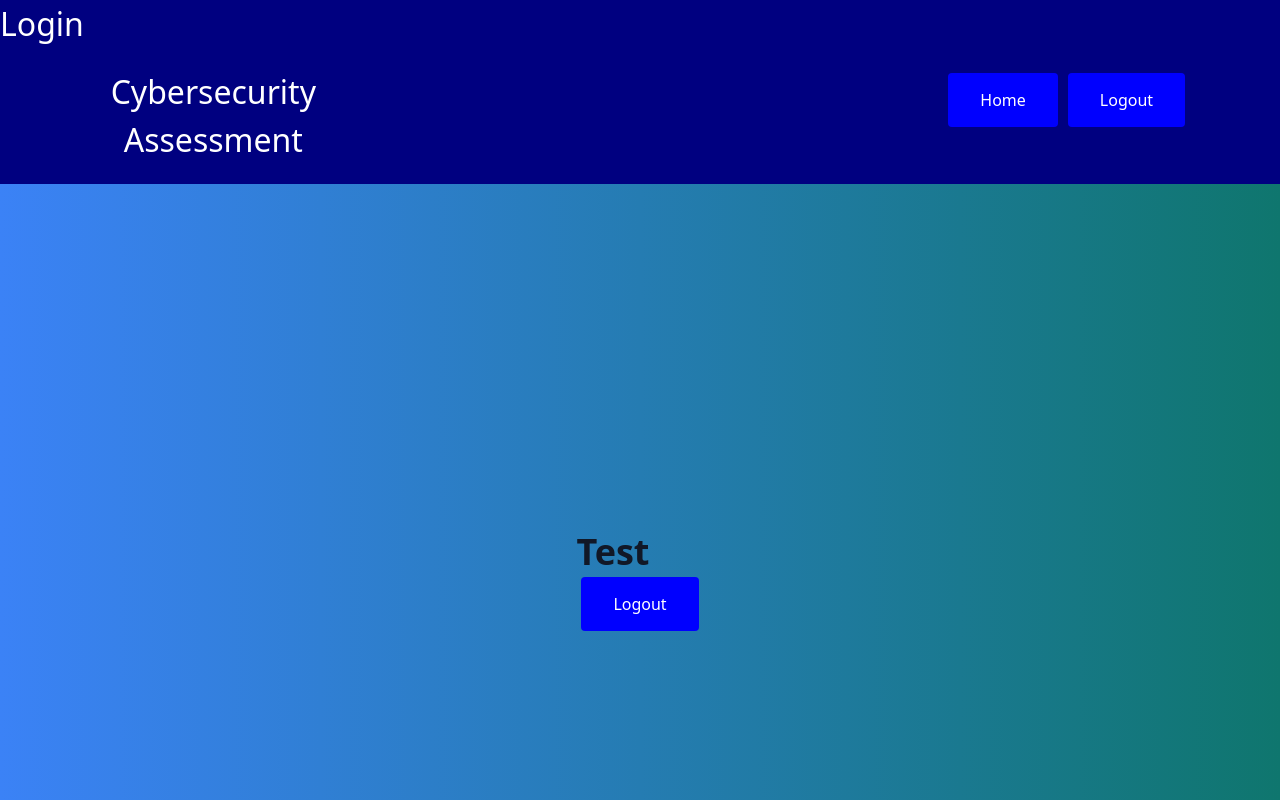
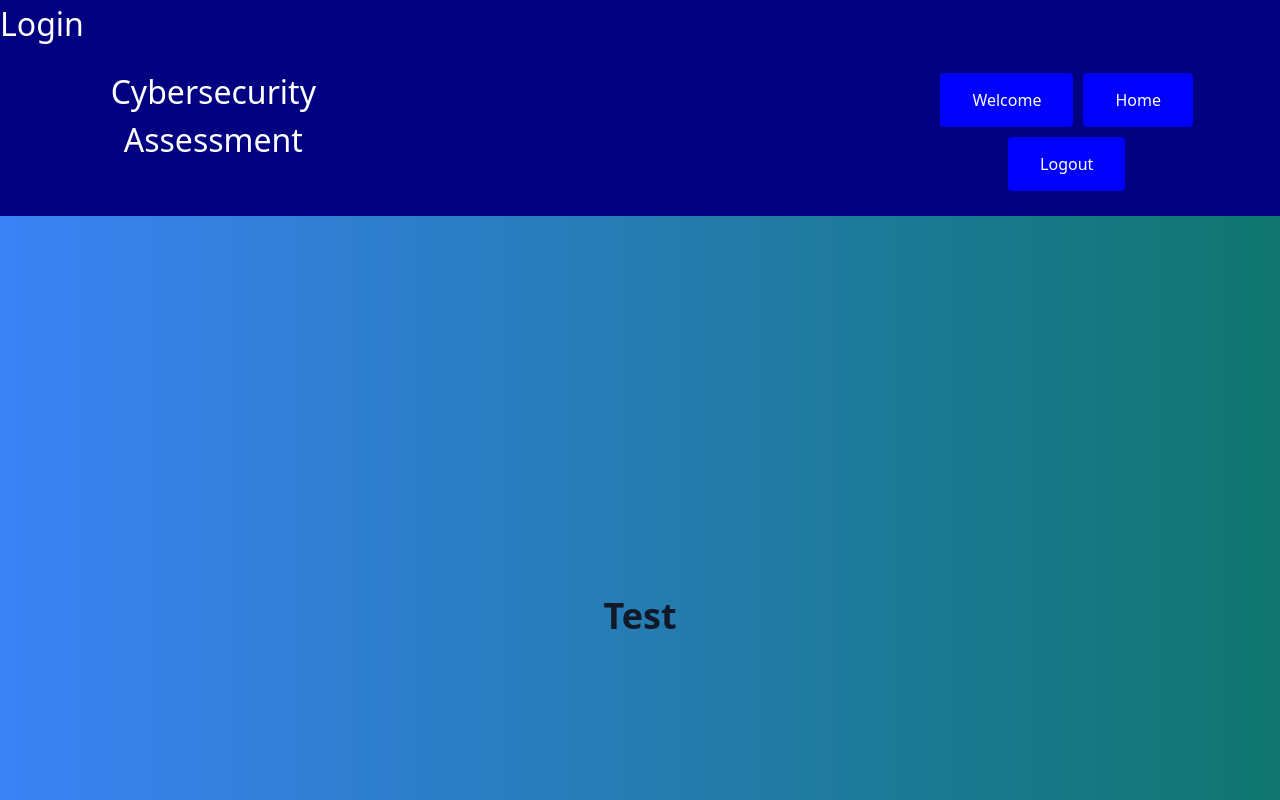
Before and after one commit to cjnnewman/cybersecurityproject-phishing-and-scam-quiz, a Next.js app: page / in a window 1280 px wide. Shown: the top 800 px of the page. Built offline with nearby package versions, Linux system fonts and the light colour scheme; no server answers.

Commit message:
Navbar update - welcome button

```diff
--- a/app/home/page.tsx
+++ b/app/home/page.tsx
@@ -21,7 +21,7 @@ export default function Home() {
               <p className="border-8">Assessment score: {email_score} / {email_size}</p>
             </div>
             <div className="containerRight">
-              <Link href="/assess_email">
+              <Link href="/">
                 <button className="button">Email</button>
               </Link>
             </div>
@@ -32,7 +32,7 @@ export default function Home() {
               <p className="border-8" >Assessment score: {text_score} / {text_size} </p>
             </div>
             <div className="containerRight">
-              <Link href="/assess_text">
+              <Link href="/">
                 <button className="button">Text</button>
               </Link>
             </div>
@@ -43,7 +43,7 @@ export default function Home() {
               <p className="border-8">Assessment score: {ads_score} / {ad_size}</p>
             </div>
             <div className="containerRight">
-              <Link href="/assess_ads">
+              <Link href="/">
                 <button className="button">Scam Ads</button>
               </Link>
             </div>
--- a/app/layout.tsx
+++ b/app/layout.tsx
@@ -30,10 +30,13 @@ export default async function RootLayout({
                 <h1>Cybersecurity Assessment</h1>
               </div>
               <div className="boxRight">
-                <Link href="/home">
+                <Link href="/">
+                  <button className="button">Welcome</button>
+                </Link>
+                <Link href="/">
                   <button className="button">Home</button>
                 </Link>
-                <Link href="/login-register">
+                <Link href="/">
                   <button className="button">Logout</button>
                 </Link>
               </div>
--- a/app/page.tsx
+++ b/app/page.tsx
@@ -5,9 +5,6 @@ export default function Home() {
     <main className="h-screen flex items-center justify-center">
       <div>
         <p className="text-4xl font-black text-gray-900 dark:text-white">Test</p>
-        <Link href="/login-register">
-              <button className="button">Logout</button>
-            </Link>
       </div>
     </main>
   )
```
